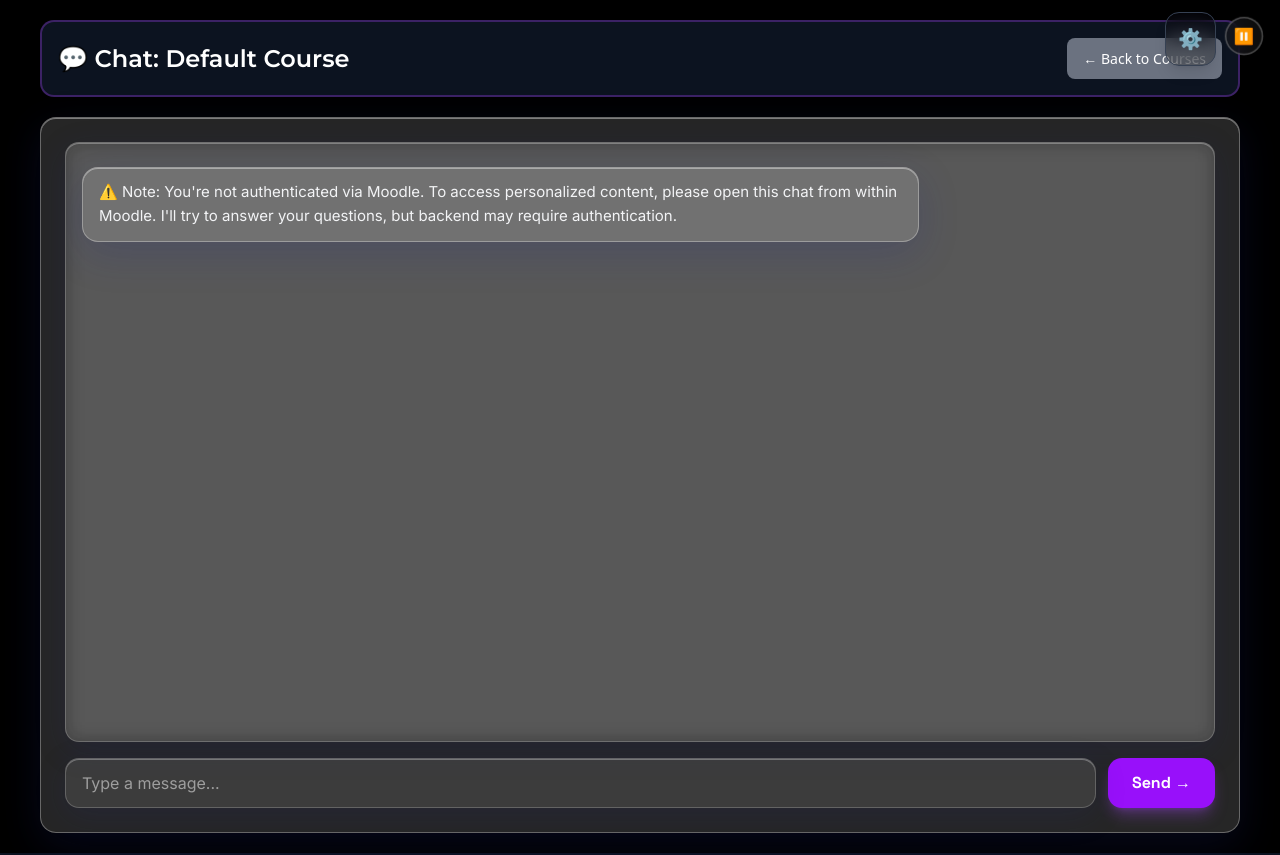
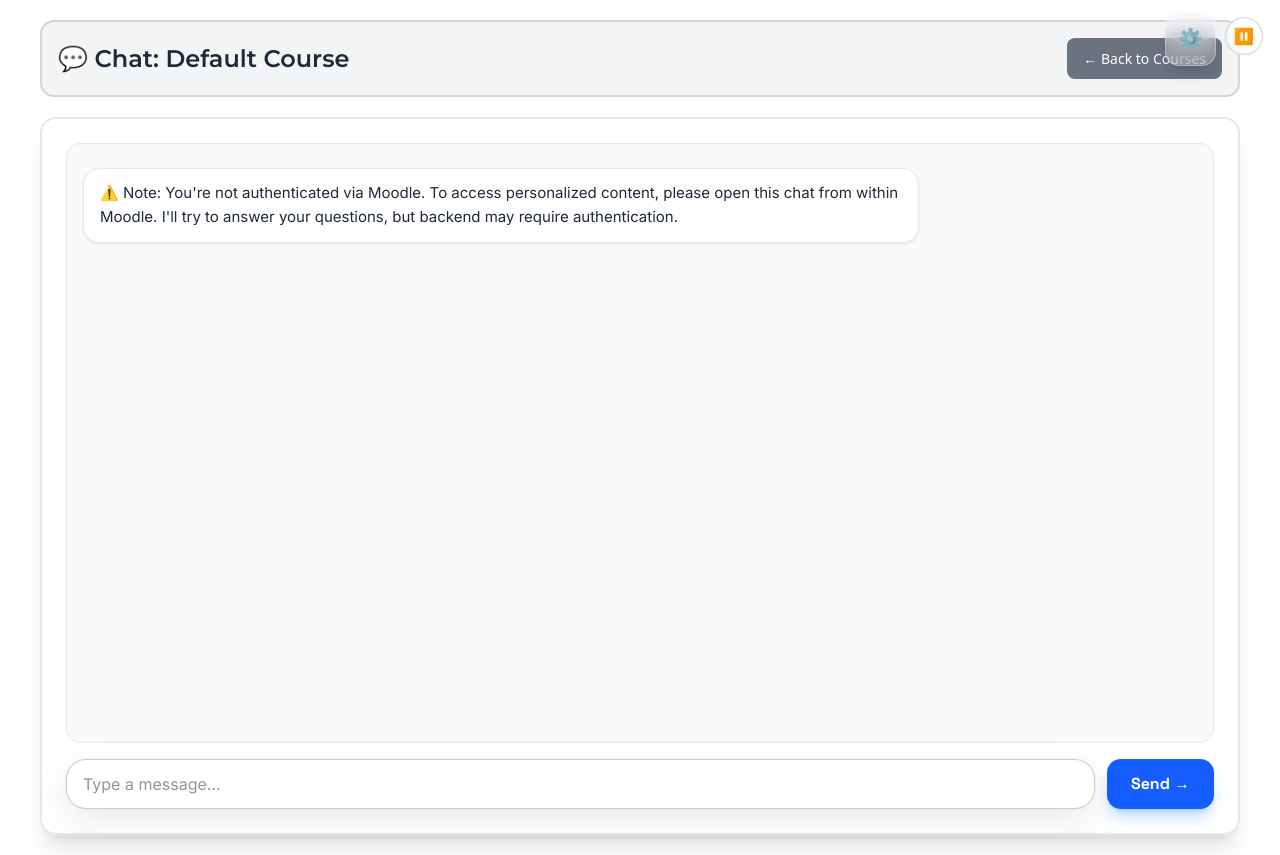
Before and after one commit to EduChatbot/moodle-chatbot-frontend, a Next.js app: page /chat in a window 1280 px wide. Built offline with nearby package versions, Linux system fonts and the light colour scheme; a web font is replaced by a local one.

Commit message:
refactor: update default theme to 'light' in ThemeContext and adjust background color in AnimationContext

```diff
--- a/src/contexts/AnimationContext.tsx
+++ b/src/contexts/AnimationContext.tsx
@@ -21,7 +21,7 @@ export function AnimationProvider({ children }: { children: ReactNode }) {
   const { theme, setTheme } = useTheme();
   const [animationsEnabled, setAnimationsEnabled] = useState(true);
   const [backgroundType, setBackgroundTypeState] = useState<BackgroundType>('liquidether');
-  const [backgroundColor, setBackgroundColorState] = useState<BackgroundColor>('black');
+  const [backgroundColor, setBackgroundColorState] = useState<BackgroundColor>('white');
   const [mounted, setMounted] = useState(false);
 
   useEffect(() => {
@@ -143,7 +143,7 @@ export function useAnimation() {
       toggleAnimations: () => {},
       backgroundType: 'liquidether' as BackgroundType,
       setBackgroundType: () => {},
-      backgroundColor: 'gray' as BackgroundColor,
+      backgroundColor: 'white' as BackgroundColor,
       setBackgroundColor: () => {}
     };
   }
--- a/src/contexts/ThemeContext.tsx
+++ b/src/contexts/ThemeContext.tsx
@@ -11,7 +11,7 @@ interface ThemeContextType {
 }
 
 const ThemeContext = createContext<ThemeContextType>({
-  theme: 'dark',
+  theme: 'light',
   toggleTheme: () => {},
   setTheme: () => {},
 });
@@ -25,7 +25,7 @@ export const useTheme = () => {
 };
 
 export function ThemeProvider({ children }: { children: React.ReactNode }) {
-  const [theme, setTheme] = useState<Theme>('dark');
+  const [theme, setTheme] = useState<Theme>('light');
   const [mounted, setMounted] = useState(false);
 
   useEffect(() => {
```
